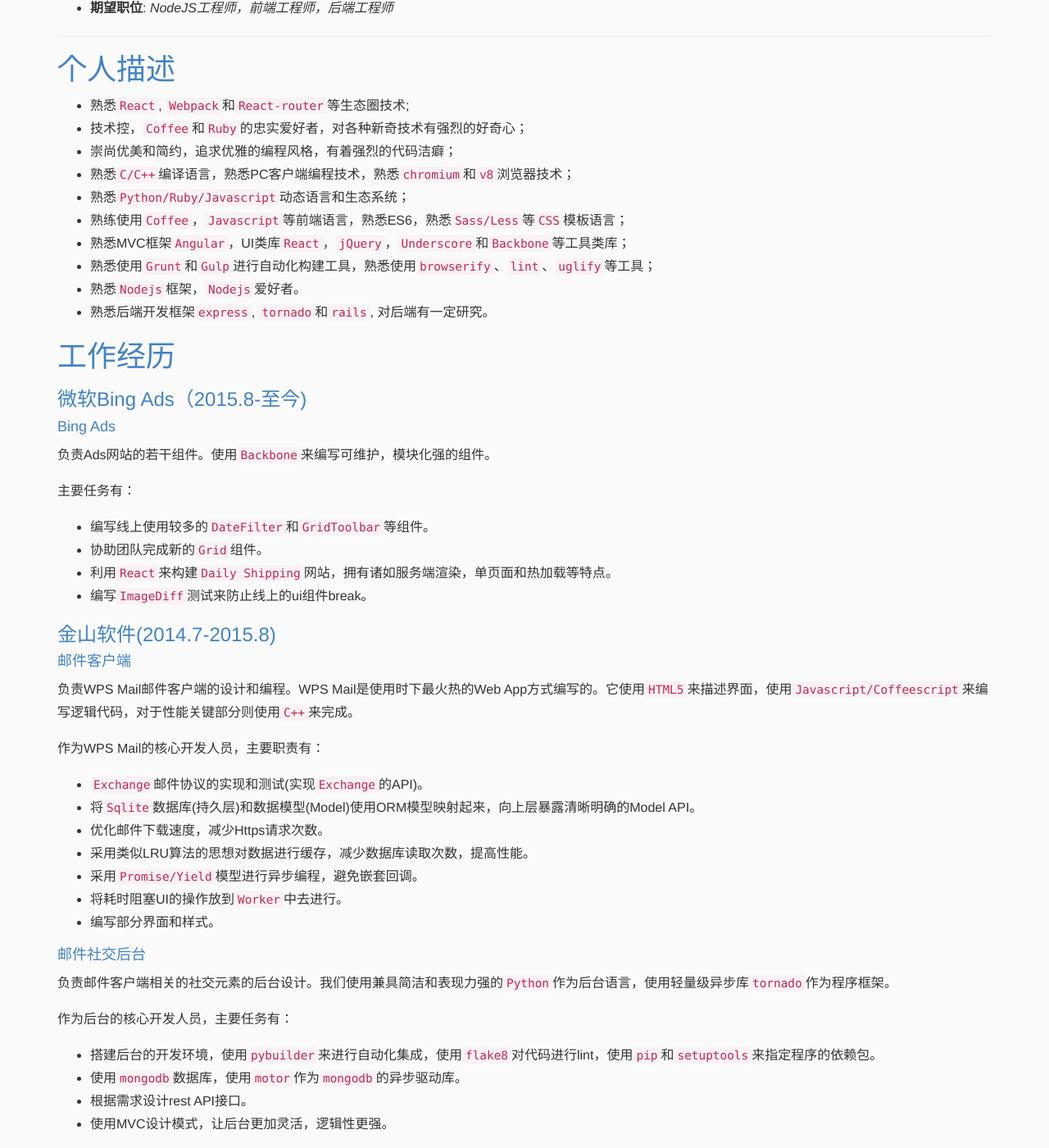
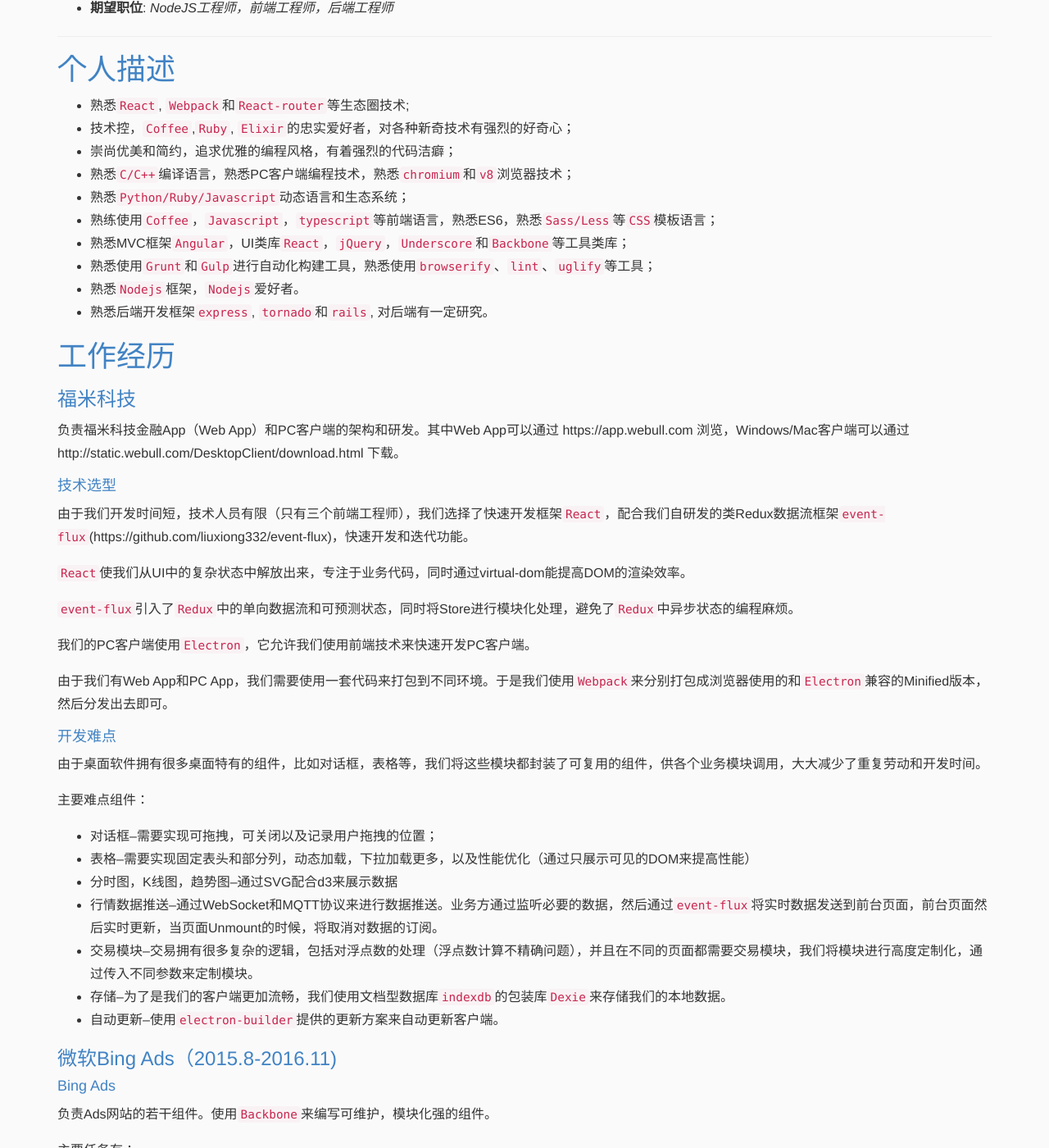
Before and after one commit to liuxiong332/liuxiong332-resume, a Jekyll site: the page built from index.md, in a window 1280 px wide and 1400 px high, scrolled down 361 px. Shown: the whole window at 82% size. Built offline with Jekyll 4.4.1, drawn with Linux system fonts in a browser that asks for light colours; nearby versions of some CDN libraries.

Commit message:
Update the resume

```diff
--- a/index.md
+++ b/index.md
@@ -18,11 +18,11 @@ layout: page
 
 # 个人描述
 * 熟悉`React`, `Webpack`和`React-router`等生态圈技术;
-* 技术控，`Coffee`和`Ruby`的忠实爱好者，对各种新奇技术有强烈的好奇心；
+* 技术控，`Coffee`,`Ruby`, `Elixir`的忠实爱好者，对各种新奇技术有强烈的好奇心；
 * 崇尚优美和简约，追求优雅的编程风格，有着强烈的代码洁癖；
 * 熟悉`C/C++`编译语言，熟悉PC客户端编程技术，熟悉`chromium`和`v8`浏览器技术；
 * 熟悉`Python/Ruby/Javascript`动态语言和生态系统；
-* 熟练使用`Coffee`，`Javascript`等前端语言，熟悉ES6，熟悉`Sass/Less`等`CSS`模板语言；
+* 熟练使用`Coffee`，`Javascript`，`typescript`等前端语言，熟悉ES6，熟悉`Sass/Less`等`CSS`模板语言；
 * 熟悉MVC框架`Angular`，UI类库`React`，`jQuery`，`Underscore`和`Backbone`等工具类库；
 * 熟悉使用`Grunt`和`Gulp`进行自动化构建工具，熟悉使用`browserify`、`lint`、`uglify`等工具；
 * 熟悉`Nodejs`框架，`Nodejs`爱好者。
@@ -30,7 +30,37 @@ layout: page
 
 # 工作经历
 
-### 微软Bing Ads（2015.8-至今)
+### 福米科技
+
+  负责福米科技金融App（Web App）和PC客户端的架构和研发。其中Web App可以通过 https://app.webull.com 浏览，Windows/Mac客户端可以通过 http://static.webull.com/DesktopClient/download.html 下载。
+
+#### 技术选型
+
+  由于我们开发时间短，技术人员有限（只有三个前端工程师），我们选择了快速开发框架`React`，配合我们自研发的类Redux数据流框架`event-flux`(https://github.com/liuxiong332/event-flux)，快速开发和迭代功能。
+
+  `React`使我们从UI中的复杂状态中解放出来，专注于业务代码，同时通过virtual-dom能提高DOM的渲染效率。
+
+  `event-flux`引入了`Redux`中的单向数据流和可预测状态，同时将Store进行模块化处理，避免了`Redux`中异步状态的编程麻烦。
+
+  我们的PC客户端使用`Electron`，它允许我们使用前端技术来快速开发PC客户端。
+
+  由于我们有Web App和PC App，我们需要使用一套代码来打包到不同环境。于是我们使用`Webpack`来分别打包成浏览器使用的和`Electron`兼容的Minified版本，然后分发出去即可。
+
+#### 开发难点
+
+  由于桌面软件拥有很多桌面特有的组件，比如对话框，表格等，我们将这些模块都封装了可复用的组件，供各个业务模块调用，大大减少了重复劳动和开发时间。
+
+  主要难点组件：
+
+  * 对话框--需要实现可拖拽，可关闭以及记录用户拖拽的位置；
+  * 表格--需要实现固定表头和部分列，动态加载，下拉加载更多，以及性能优化（通过只展示可见的DOM来提高性能）
+  * 分时图，K线图，趋势图--通过SVG配合d3来展示数据
+  * 行情数据推送--通过WebSocket和MQTT协议来进行数据推送。业务方通过监听必要的数据，然后通过`event-flux`将实时数据发送到前台页面，前台页面然后实时更新，当页面Unmount的时候，将取消对数据的订阅。
+  * 交易模块--交易拥有很多复杂的逻辑，包括对浮点数的处理（浮点数计算不精确问题），并且在不同的页面都需要交易模块，我们将模块进行高度定制化，通过传入不同参数来定制模块。
+  * 存储--为了是我们的客户端更加流畅，我们使用文档型数据库`indexdb`的包装库`Dexie`来存储我们的本地数据。
+  * 自动更新--使用`electron-builder`提供的更新方案来自动更新客户端。
+
+### 微软Bing Ads（2015.8-2016.11)
 
 #### Bing Ads
 
```
